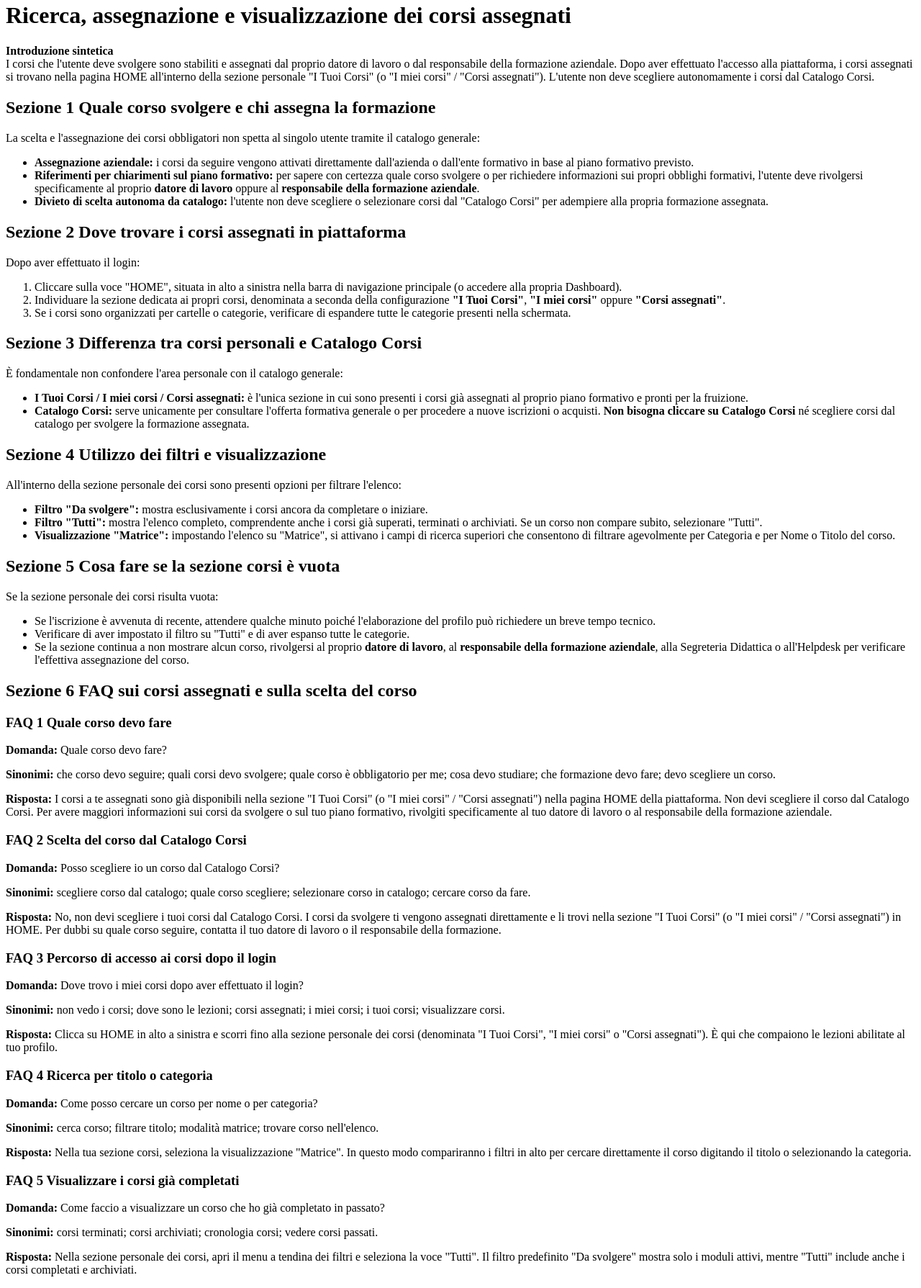
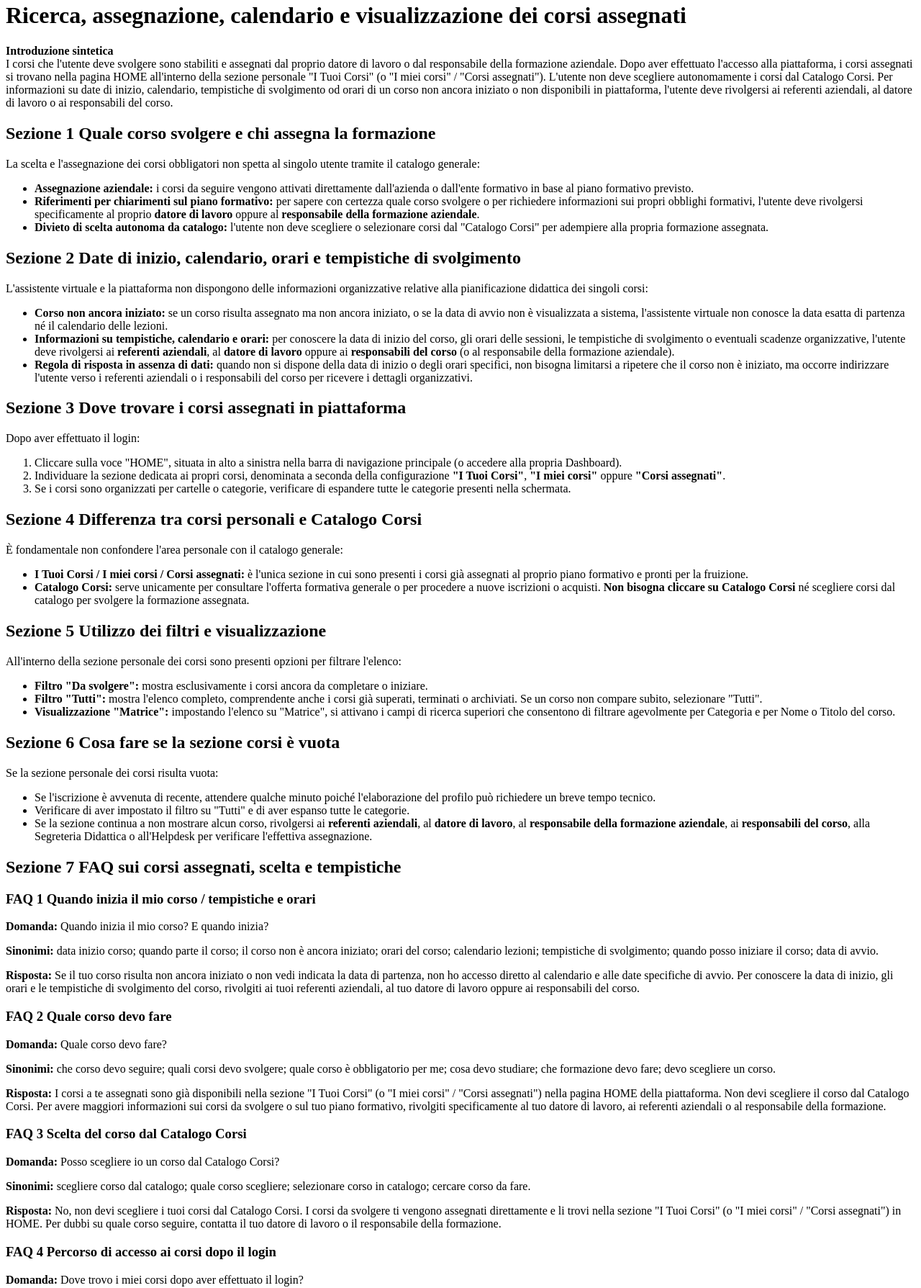
Before and after one commit to regalamiiltuosogno/knowledgebase-chatbot, a plain HTML site: page pages/corsi-assegnati.html in a window 1280 px wide. Shown: the part 18-1807 px from the top of the page at 72% size. Drawn offline with Linux system fonts and the light colour scheme.

Commit message:
Aggiorna: Ricerca, assegnazione, calendario e visualizzazione dei corsi assegnati

```diff
--- a/pages/corsi-assegnati.html
+++ b/pages/corsi-assegnati.html
@@ -2,14 +2,14 @@
 <html lang="it">
 <head>
   <meta charset="utf-8">
-  <title>Ricerca, assegnazione e visualizzazione dei corsi assegnati</title>
+  <title>Ricerca, assegnazione, calendario e visualizzazione dei corsi assegnati</title>
 </head>
 <body>
 
-<h1>Ricerca, assegnazione e visualizzazione dei corsi assegnati</h1>
+<h1>Ricerca, assegnazione, calendario e visualizzazione dei corsi assegnati</h1>
 
 <p><strong>Introduzione sintetica</strong><br>
-I corsi che l'utente deve svolgere sono stabiliti e assegnati dal proprio datore di lavoro o dal responsabile della formazione aziendale. Dopo aver effettuato l'accesso alla piattaforma, i corsi assegnati si trovano nella pagina HOME all'interno della sezione personale "I Tuoi Corsi" (o "I miei corsi" / "Corsi assegnati"). L'utente non deve scegliere autonomamente i corsi dal Catalogo Corsi.</p>
+I corsi che l'utente deve svolgere sono stabiliti e assegnati dal proprio datore di lavoro o dal responsabile della formazione aziendale. Dopo aver effettuato l'accesso alla piattaforma, i corsi assegnati si trovano nella pagina HOME all'interno della sezione personale "I Tuoi Corsi" (o "I miei corsi" / "Corsi assegnati"). L'utente non deve scegliere autonomamente i corsi dal Catalogo Corsi. Per informazioni su date di inizio, calendario, tempistiche di svolgimento od orari di un corso non ancora iniziato o non disponibili in piattaforma, l'utente deve rivolgersi ai referenti aziendali, al datore di lavoro o ai responsabili del corso.</p>
 
 <h2>Sezione 1 Quale corso svolgere e chi assegna la formazione</h2>
 <p>La scelta e l'assegnazione dei corsi obbligatori non spetta al singolo utente tramite il catalogo generale:</p>
@@ -19,7 +19,15 @@ I corsi che l'utente deve svolgere sono stabiliti e assegnati dal proprio datore
   <li><strong>Divieto di scelta autonoma da catalogo:</strong> l'utente non deve scegliere o selezionare corsi dal "Catalogo Corsi" per adempiere alla propria formazione assegnata.</li>
 </ul>
 
-<h2>Sezione 2 Dove trovare i corsi assegnati in piattaforma</h2>
+<h2>Sezione 2 Date di inizio, calendario, orari e tempistiche di svolgimento</h2>
+<p>L'assistente virtuale e la piattaforma non dispongono delle informazioni organizzative relative alla pianificazione didattica dei singoli corsi:</p>
+<ul>
+  <li><strong>Corso non ancora iniziato:</strong> se un corso risulta assegnato ma non ancora iniziato, o se la data di avvio non è visualizzata a sistema, l'assistente virtuale non conosce la data esatta di partenza né il calendario delle lezioni.</li>
+  <li><strong>Informazioni su tempistiche, calendario e orari:</strong> per conoscere la data di inizio del corso, gli orari delle sessioni, le tempistiche di svolgimento o eventuali scadenze organizzative, l'utente deve rivolgersi ai <strong>referenti aziendali</strong>, al <strong>datore di lavoro</strong> oppure ai <strong>responsabili del corso</strong> (o al responsabile della formazione aziendale).</li>
+  <li><strong>Regola di risposta in assenza di dati:</strong> quando non si dispone della data di inizio o degli orari specifici, non bisogna limitarsi a ripetere che il corso non è iniziato, ma occorre indirizzare l'utente verso i referenti aziendali o i responsabili del corso per ricevere i dettagli organizzativi.</li>
+</ul>
+
+<h2>Sezione 3 Dove trovare i corsi assegnati in piattaforma</h2>
 <p>Dopo aver effettuato il login:</p>
 <ol>
   <li>Cliccare sulla voce "HOME", situata in alto a sinistra nella barra di navigazione principale (o accedere alla propria Dashboard).</li>
@@ -27,14 +35,14 @@ I corsi che l'utente deve svolgere sono stabiliti e assegnati dal proprio datore
   <li>Se i corsi sono organizzati per cartelle o categorie, verificare di espandere tutte le categorie presenti nella schermata.</li>
 </ol>
 
-<h2>Sezione 3 Differenza tra corsi personali e Catalogo Corsi</h2>
+<h2>Sezione 4 Differenza tra corsi personali e Catalogo Corsi</h2>
 <p>È fondamentale non confondere l'area personale con il catalogo generale:</p>
 <ul>
   <li><strong>I Tuoi Corsi / I miei corsi / Corsi assegnati:</strong> è l'unica sezione in cui sono presenti i corsi già assegnati al proprio piano formativo e pronti per la fruizione.</li>
   <li><strong>Catalogo Corsi:</strong> serve unicamente per consultare l'offerta formativa generale o per procedere a nuove iscrizioni o acquisti. <strong>Non bisogna cliccare su Catalogo Corsi</strong> né scegliere corsi dal catalogo per svolgere la formazione assegnata.</li>
 </ul>
 
-<h2>Sezione 4 Utilizzo dei filtri e visualizzazione</h2>
+<h2>Sezione 5 Utilizzo dei filtri e visualizzazione</h2>
 <p>All'interno della sezione personale dei corsi sono presenti opzioni per filtrare l'elenco:</p>
 <ul>
   <li><strong>Filtro "Da svolgere":</strong> mostra esclusivamente i corsi ancora da completare o iniziare.</li>
@@ -42,45 +50,50 @@ I corsi che l'utente deve svolgere sono stabiliti e assegnati dal proprio datore
   <li><strong>Visualizzazione "Matrice":</strong> impostando l'elenco su "Matrice", si attivano i campi di ricerca superiori che consentono di filtrare agevolmente per Categoria e per Nome o Titolo del corso.</li>
 </ul>
 
-<h2>Sezione 5 Cosa fare se la sezione corsi è vuota</h2>
+<h2>Sezione 6 Cosa fare se la sezione corsi è vuota</h2>
 <p>Se la sezione personale dei corsi risulta vuota:</p>
 <ul>
   <li>Se l'iscrizione è avvenuta di recente, attendere qualche minuto poiché l'elaborazione del profilo può richiedere un breve tempo tecnico.</li>
   <li>Verificare di aver impostato il filtro su "Tutti" e di aver espanso tutte le categorie.</li>
-  <li>Se la sezione continua a non mostrare alcun corso, rivolgersi al proprio <strong>datore di lavoro</strong>, al <strong>responsabile della formazione aziendale</strong>, alla Segreteria Didattica o all'Helpdesk per verificare l'effettiva assegnazione del corso.</li>
+  <li>Se la sezione continua a non mostrare alcun corso, rivolgersi ai <strong>referenti aziendali</strong>, al <strong>datore di lavoro</strong>, al <strong>responsabile della formazione aziendale</strong>, ai <strong>responsabili del corso</strong>, alla Segreteria Didattica o all'Helpdesk per verificare l'effettiva assegnazione.</li>
 </ul>
 
-<h2>Sezione 6 FAQ sui corsi assegnati e sulla scelta del corso</h2>
+<h2>Sezione 7 FAQ sui corsi assegnati, scelta e tempistiche</h2>
 
-<h3>FAQ 1 Quale corso devo fare</h3>
+<h3>FAQ 1 Quando inizia il mio corso / tempistiche e orari</h3>
+<p><strong>Domanda:</strong> Quando inizia il mio corso? E quando inizia?</p>
+<p><strong>Sinonimi:</strong> data inizio corso; quando parte il corso; il corso non è ancora iniziato; orari del corso; calendario lezioni; tempistiche di svolgimento; quando posso iniziare il corso; data di avvio.</p>
+<p><strong>Risposta:</strong> Se il tuo corso risulta non ancora iniziato o non vedi indicata la data di partenza, non ho accesso diretto al calendario e alle date specifiche di avvio. Per conoscere la data di inizio, gli orari e le tempistiche di svolgimento del corso, rivolgiti ai tuoi referenti aziendali, al tuo datore di lavoro oppure ai responsabili del corso.</p>
+
+<h3>FAQ 2 Quale corso devo fare</h3>
 <p><strong>Domanda:</strong> Quale corso devo fare?</p>
 <p><strong>Sinonimi:</strong> che corso devo seguire; quali corsi devo svolgere; quale corso è obbligatorio per me; cosa devo studiare; che formazione devo fare; devo scegliere un corso.</p>
-<p><strong>Risposta:</strong> I corsi a te assegnati sono già disponibili nella sezione "I Tuoi Corsi" (o "I miei corsi" / "Corsi assegnati") nella pagina HOME della piattaforma. Non devi scegliere il corso dal Catalogo Corsi. Per avere maggiori informazioni sui corsi da svolgere o sul tuo piano formativo, rivolgiti specificamente al tuo datore di lavoro o al responsabile della formazione aziendale.</p>
+<p><strong>Risposta:</strong> I corsi a te assegnati sono già disponibili nella sezione "I Tuoi Corsi" (o "I miei corsi" / "Corsi assegnati") nella pagina HOME della piattaforma. Non devi scegliere il corso dal Catalogo Corsi. Per avere maggiori informazioni sui corsi da svolgere o sul tuo piano formativo, rivolgiti specificamente al tuo datore di lavoro, ai referenti aziendali o al responsabile della formazione.</p>
 
-<h3>FAQ 2 Scelta del corso dal Catalogo Corsi</h3>
+<h3>FAQ 3 Scelta del corso dal Catalogo Corsi</h3>
 <p><strong>Domanda:</strong> Posso scegliere io un corso dal Catalogo Corsi?</p>
 <p><strong>Sinonimi:</strong> scegliere corso dal catalogo; quale corso scegliere; selezionare corso in catalogo; cercare corso da fare.</p>
 <p><strong>Risposta:</strong> No, non devi scegliere i tuoi corsi dal Catalogo Corsi. I corsi da svolgere ti vengono assegnati direttamente e li trovi nella sezione "I Tuoi Corsi" (o "I miei corsi" / "Corsi assegnati") in HOME. Per dubbi su quale corso seguire, contatta il tuo datore di lavoro o il responsabile della formazione.</p>
 
-<h3>FAQ 3 Percorso di accesso ai corsi dopo il login</h3>
+<h3>FAQ 4 Percorso di accesso ai corsi dopo il login</h3>
 <p><strong>Domanda:</strong> Dove trovo i miei corsi dopo aver effettuato il login?</p>
 <p><strong>Sinonimi:</strong> non vedo i corsi; dove sono le lezioni; corsi assegnati; i miei corsi; i tuoi corsi; visualizzare corsi.</p>
 <p><strong>Risposta:</strong> Clicca su HOME in alto a sinistra e scorri fino alla sezione personale dei corsi (denominata "I Tuoi Corsi", "I miei corsi" o "Corsi assegnati"). È qui che compaiono le lezioni abilitate al tuo profilo.</p>
 
-<h3>FAQ 4 Ricerca per titolo o categoria</h3>
+<h3>FAQ 5 Ricerca per titolo o categoria</h3>
 <p><strong>Domanda:</strong> Come posso cercare un corso per nome o per categoria?</p>
 <p><strong>Sinonimi:</strong> cerca corso; filtrare titolo; modalità matrice; trovare corso nell'elenco.</p>
 <p><strong>Risposta:</strong> Nella tua sezione corsi, seleziona la visualizzazione "Matrice". In questo modo compariranno i filtri in alto per cercare direttamente il corso digitando il titolo o selezionando la categoria.</p>
 
-<h3>FAQ 5 Visualizzare i corsi già completati</h3>
+<h3>FAQ 6 Visualizzare i corsi già completati</h3>
 <p><strong>Domanda:</strong> Come faccio a visualizzare un corso che ho già completato in passato?</p>
 <p><strong>Sinonimi:</strong> corsi terminati; corsi archiviati; cronologia corsi; vedere corsi passati.</p>
 <p><strong>Risposta:</strong> Nella sezione personale dei corsi, apri il menu a tendina dei filtri e seleziona la voce "Tutti". Il filtro predefinito "Da svolgere" mostra solo i moduli attivi, mentre "Tutti" include anche i corsi completati e archiviati.</p>
 
-<h3>FAQ 6 Nessun corso presente nell'elenco</h3>
+<h3>FAQ 7 Nessun corso presente nell'elenco</h3>
 <p><strong>Domanda:</strong> Ho effettuato l'accesso ma non è presente alcun corso nella mia sezione personale. Cosa devo fare?</p>
 <p><strong>Sinonimi:</strong> pagina corsi vuota; nessun corso assegnato; elenco corsi vuoto; corso non visibile.</p>
-<p><strong>Risposta:</strong> Controlla di aver selezionato il filtro "Tutti" e di aver aperto tutte le cartelle o categorie. Se l'iscrizione è recentissima, attendi qualche minuto. Se l'elenco resta vuoto, contatta il tuo datore di lavoro, il responsabile della formazione aziendale, la Segreteria Didattica o l'Helpdesk.</p>
+<p><strong>Risposta:</strong> Controlla di aver selezionato il filtro "Tutti" e di aver aperto tutte le cartelle o categorie. Se l'iscrizione è recentissima, attendi qualche minuto. Se l'elenco resta vuoto, contatta i referenti aziendali, il tuo datore di lavoro, i responsabili del corso, la Segreteria Didattica o l'Helpdesk.</p>
 
 </body>
 </html>
```
